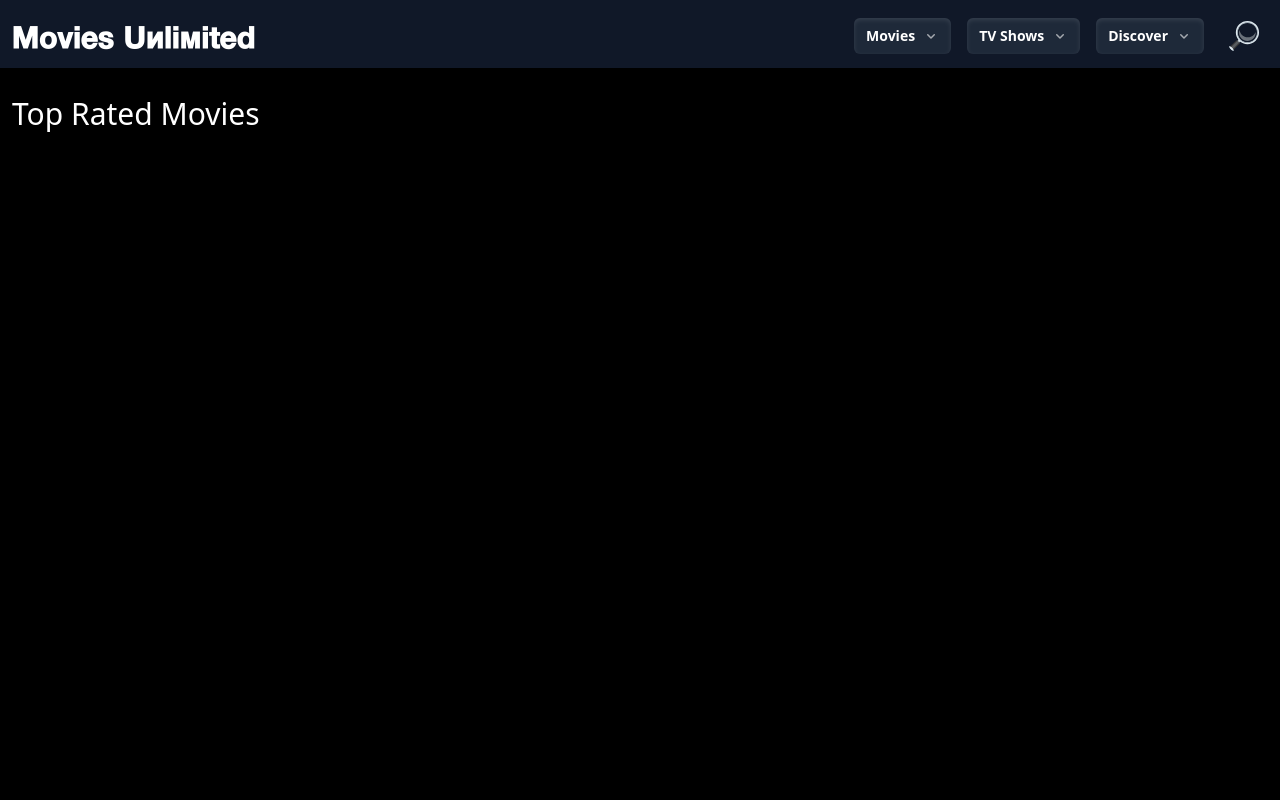
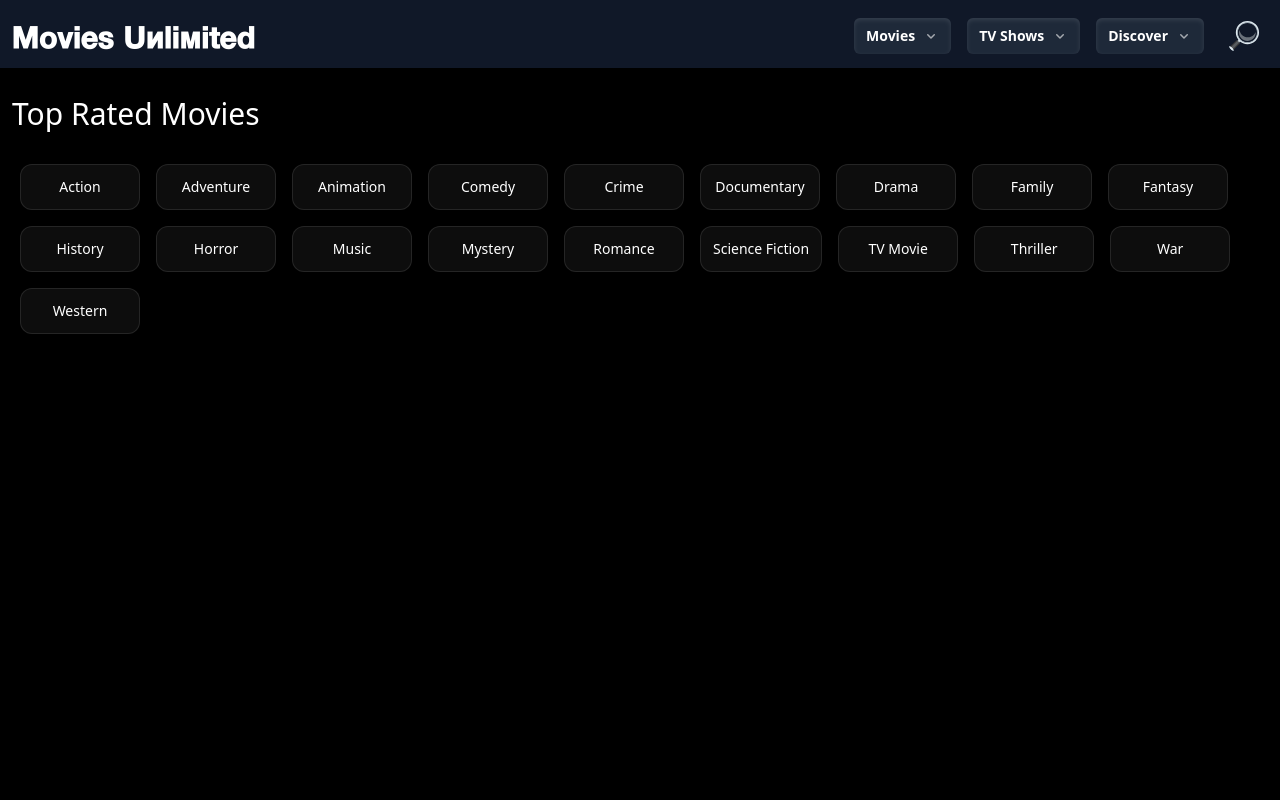
Before and after one commit to femke77/movies-and-tv, a React (Vite) app: page /explore/toprated in a window 1280 px wide. Shown: the top 800 px of the page. Built offline with nearby package versions, Linux system fonts and the light colour scheme; no server answers.

Commit message:
added vote average >7 to top rated

```diff
--- a/src/components/GenreSelector.tsx
+++ b/src/components/GenreSelector.tsx
@@ -10,7 +10,7 @@ const GenreSelector = ({
   onGenreToggle: (genre: string) => void;
 }) => {
 
-    console.log(selectedGenres);
+
 
   return (
     <div>
@@ -35,7 +35,7 @@ const GenreSelector = ({
           m-2
           min-w-[120px]
           hover:border-blue-700
-          ${selectedGenres.includes(String(genre.id)) ? 'bg-blue-700  border-blue-900 shadow-[0_0_12px_rgba(0,150,255,0.75)]' : 'bg-white/[0.05]'}
+          ${selectedGenres.includes(String(genre.id)) ? 'bg-blue-800  border-blue-900 shadow-[0_0_12px_rgba(0,150,255,0.75)]' : 'bg-white/[0.05]'}
         `}
         >
           {genre.name}
--- a/src/components/MediaListContainer.tsx
+++ b/src/components/MediaListContainer.tsx
@@ -6,7 +6,7 @@ import { IGenre } from "../interfaces/IGenre";
 
 interface MediaListContainerProps {
   mediaType: "movie" | "tv";
-  listType: "popular" | "top_rated";
+  // listType: "popular" | "top_rated";
   heading: string;
   genres: IGenre[];
   sortBy?: string;
@@ -15,7 +15,7 @@ interface MediaListContainerProps {
 
 const MediaListContainer = ({
   mediaType,
-  listType,
+  // listType,
   sortBy,
   heading,
   genres,
@@ -23,9 +23,9 @@ const MediaListContainer = ({
 }: MediaListContainerProps) => {
   const [selectedGenres, setSelectedGenres] = useState<string[]>([]);
 
-  const toggleGenre = (genre: string) => {
+  const toggleGenre = (genreId: string) => {
     setSelectedGenres((prev) =>
-      prev.includes(genre) ? prev.filter((g) => g !== genre) : [...prev, genre]
+      prev.includes(genreId) ? prev.filter((genre) => genre !== genreId) : [...prev, genreId]
     );
   };
   console.log(selectedGenres);
@@ -36,7 +36,7 @@ const MediaListContainer = ({
     hasNextPage,
     isFetchingNextPage,
     isLoading,
-  } = useInfiniteDiscoverQuery(mediaType, selectedGenres?.join(","), sortBy);
+  } = useInfiniteDiscoverQuery(mediaType, selectedGenres?.join(","), sortBy, '', voteAverage);
 
   return (
     <div className="mt-24">
--- a/src/pages/MoviePopular.tsx
+++ b/src/pages/MoviePopular.tsx
@@ -10,7 +10,7 @@ const MoviePopular = () => {
   return (
     <MediaListContainer
       mediaType="movie"
-      listType="popular"
+    //   listType="popular"
       heading="Popular Movies"
       genres={genres}
       sortBy="popularity.desc"
--- a/src/pages/MovieTopRated.tsx
+++ b/src/pages/MovieTopRated.tsx
@@ -1,25 +1,22 @@
-import { useInfiniteDiscoverQuery } from '../hooks/useSearchAndDiscover';
-import Explore from '../components/ExploreDisplay';
+import genreData from "../utils/data/genres.json";
+import MediaListContainer from "../components/MediaListContainer";
+
+const MovieTopRated = () => {
+  const {genres} = genreData;
 
 
-const MovieTopRated = () => {
-  const { data, fetchNextPage, hasNextPage, isFetchingNextPage, isLoading } =
-    useInfiniteDiscoverQuery('movie', '','vote_average.desc', 'en', 7);
+  if (!genres) return null;
 
   return (
-    <div className='mt-24'>
-      <h2 className='text-xl sm:text-2xl md:text-3xl ml-3'>Top Rated Movies</h2>
+    <MediaListContainer
+      mediaType="movie"
+    //   listType="top_rated"
+      heading="Top Rated Movies"
+      genres={genres}
+      sortBy="vote_average.desc"
+      voteAverage={7}
 
-      {data && (
-        <Explore
-          data={data}
-          fetchNextPage={fetchNextPage}
-          hasNextPage={hasNextPage}
-          isFetchingNextPage={isFetchingNextPage}
-          isLoading={isLoading}
-        />
-      )}
-    </div>
+    />
   );
 };
 
```
